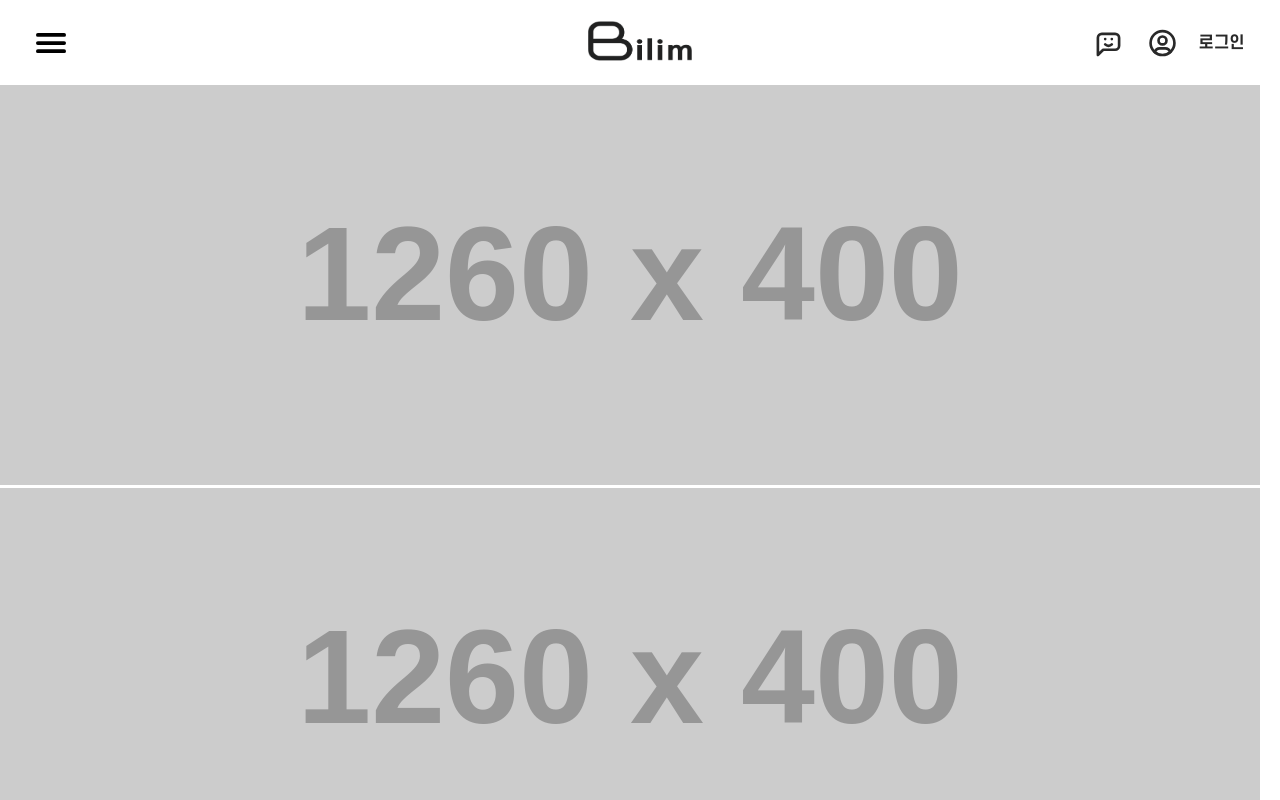
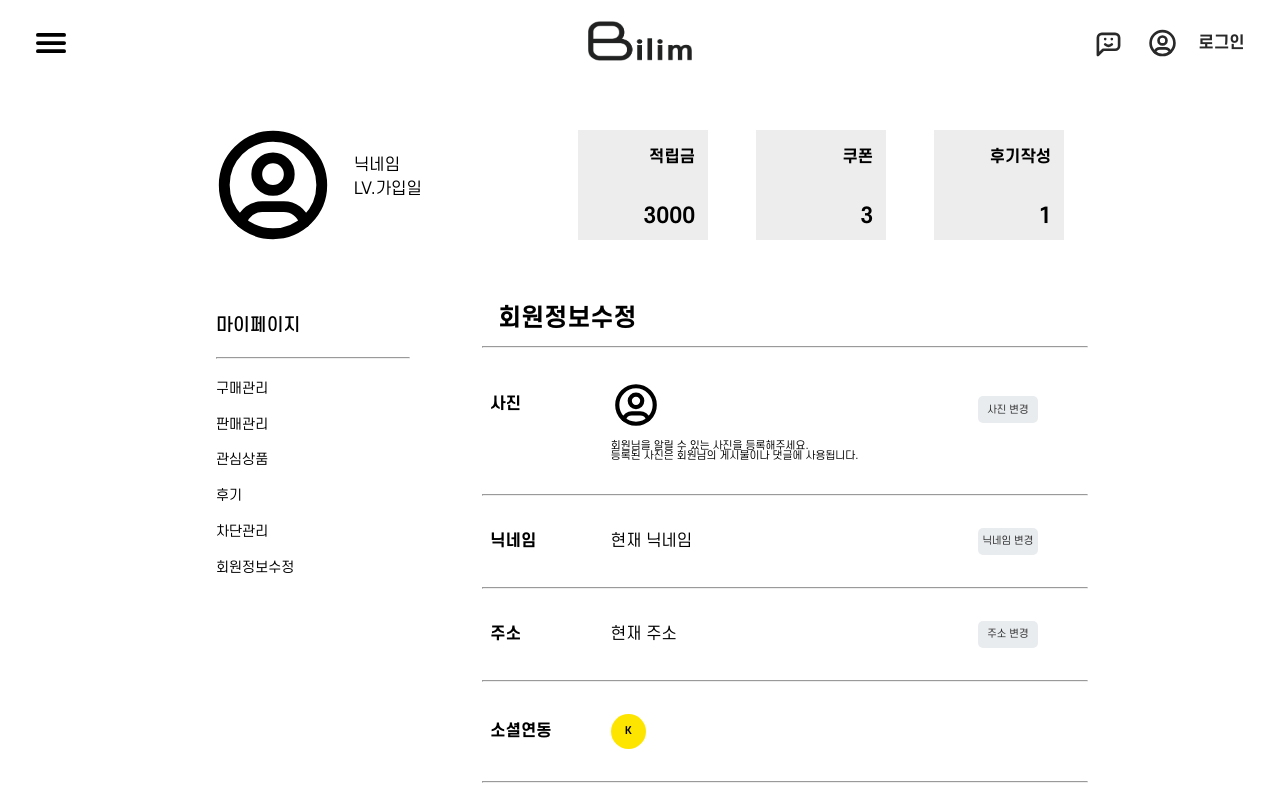
Before and after one commit to jh0neee/Billim-front, a React (Create React App) app: page /mypage/member in a window 1280 px wide. Before the commit this address led to /. Shown: the top 800 px of the page. Built offline with nearby package versions, Linux system fonts and the light colour scheme.

Commit message:
feat:Add EditMember component

```diff
--- a/src/App.js
+++ b/src/App.js
@@ -18,6 +18,7 @@ import SalesManagement from "./components/MyPage/SalesManagement.jsx";
 import WishList from "./components/MyPage/WishList.jsx";
 import SalesDetailManagement from "./components/MyPage/SalesDetailManagement.jsx";
 import BlockManagement from "./components/MyPage/BlockManagement.jsx";
+import EditMember from "./components/MyPage/EditMember.jsx";
 
 function App() {
   return (
@@ -46,6 +47,7 @@ function App() {
             <Route path='/mypage/sales/detail' element={<SalesDetailManagement />} />
             <Route path='/mypage/favorite' element={<WishList />} />
             <Route path='/mypage/block' element={<BlockManagement />} />
+            <Route path='/mypage/member' element={<EditMember />} />
           </Route>
           <Route path='*' element={<Navigate to='/' />} />
         </Routes>
--- /dev/null
+++ b/src/components/MyPage/EditMember.jsx
@@ -0,0 +1,100 @@
+import React from "react";
+import styled, { css } from "styled-components";
+
+import Button from "../UI/Button";
+import { TbUserCircle } from "react-icons/tb";
+
+const EditMemberLayout = styled.div`
+  margin: 0 0 3rem;
+`;
+
+const EditMemberBox = styled.div`
+  display: grid;
+  grid-template-columns: 0.35fr 1fr 0.3fr;
+  align-items: ${(props) => (props.first ? "flex-start" : "center")};
+  margin: 2rem 0;
+
+  ${(props) =>
+    props.first &&
+    css`
+      > p,
+      button {
+        margin-top: 1rem;
+      }
+
+      > div {
+        > p {
+          font-size: 0.65rem;
+          margin-top: 0.5rem;
+        }
+      }
+    `}
+
+  >* {
+    &:first-child {
+      margin-left: 0.5rem;
+      font-weight: 600;
+    }
+  }
+`;
+
+const ExtraButton = styled(Button)`
+  margin: 0;
+  width: 60px;
+  height: 27px;
+  font-size: 10px;
+  font-weight: 400;
+
+  ${(props) =>
+    props.kakao &&
+    css`
+      width: 35px;
+      height: 35px;
+      border-radius: 2rem;
+      color: black;
+      background-color: #fee500;
+      font-weight: 600;
+    `}
+`;
+
+const EditMember = () => {
+  return (
+    <>
+      <p>회원정보수정</p>
+      <hr />
+      <EditMemberLayout>
+        <EditMemberBox first>
+          <p>사진</p>
+          <div>
+            <TbUserCircle size='50px' />
+            <p>
+              회원님을 알릴 수 있는 사진을 등록해주세요. <br />
+              등록된 사진은 회원님의 게시물이나 댓글에 사용됩니다.
+            </p>
+          </div>
+          <ExtraButton sub>사진 변경</ExtraButton>
+        </EditMemberBox>
+        <hr />
+        <EditMemberBox>
+          <p>닉네임</p>
+          <p>현재 닉네임</p>
+          <ExtraButton sub>닉네임 변경</ExtraButton>
+        </EditMemberBox>
+        <hr />
+        <EditMemberBox>
+          <p>주소</p>
+          <p>현재 주소</p>
+          <ExtraButton sub>주소 변경</ExtraButton>
+        </EditMemberBox>
+        <hr />
+        <EditMemberBox>
+          <p>소셜연동</p>
+          <ExtraButton kakao>K</ExtraButton>
+        </EditMemberBox>
+        <hr />
+      </EditMemberLayout>
+    </>
+  );
+};
+
+export default EditMember;
```
